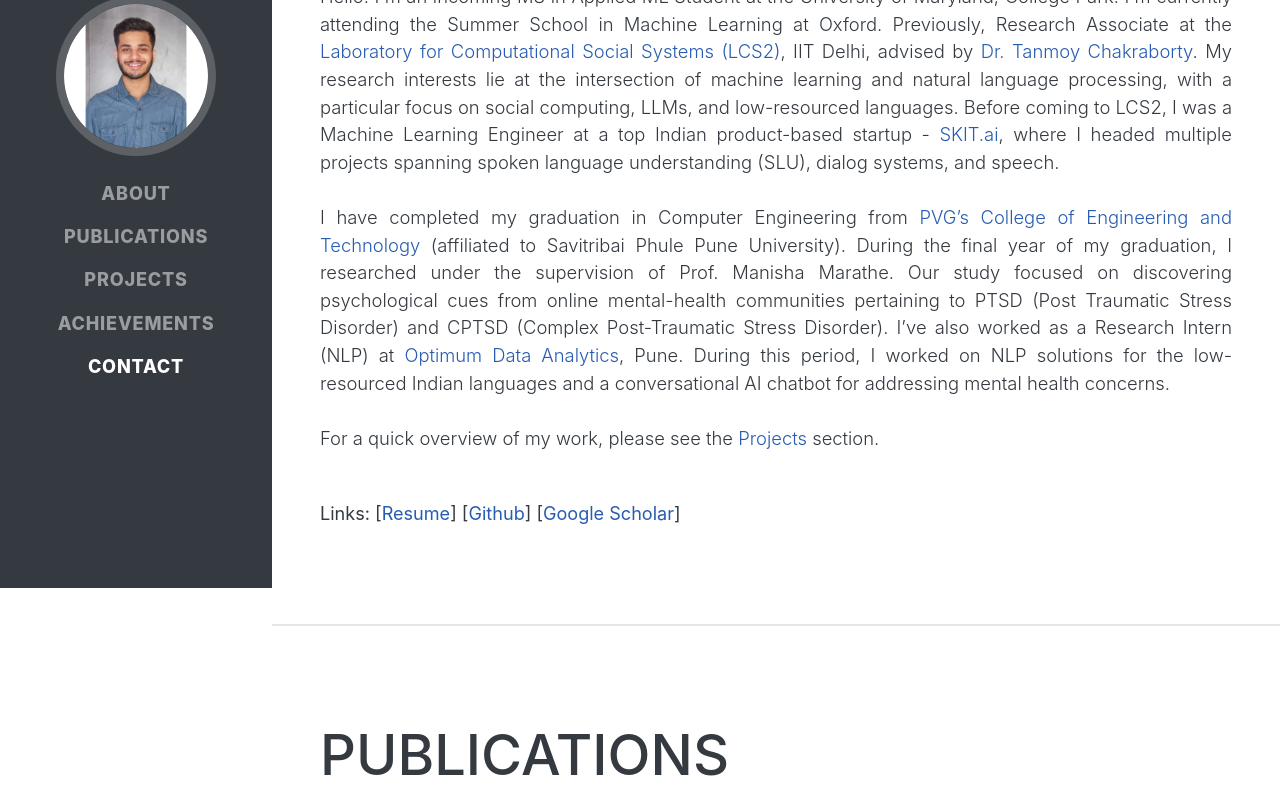
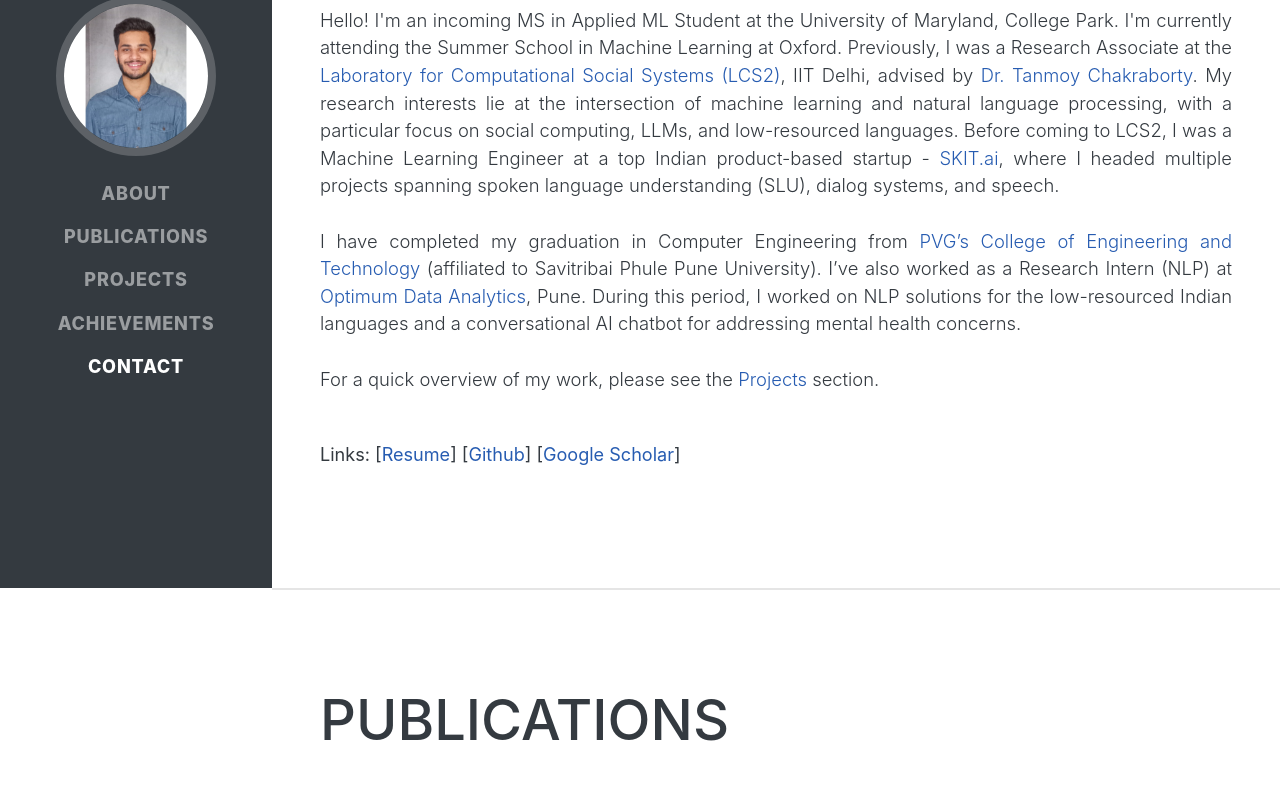
Before and after one commit to AmeyHengle/ameyhengle.github.io, a website: page index.html in a window 1280 px wide. Shown: the part 212-1002 px from the top of the page. Drawn offline with nearby package versions, Linux system fonts and the light colour scheme; a web font is replaced by a local one.

Commit message:
Update index.html

```diff
--- a/index.html
+++ b/index.html
@@ -66,15 +66,13 @@
                         <br><br> For a quick overview of my work, please see the <a target="_blank" href="#projects">Projects</a> section.
 
                     </p> -->
-                    <p class="lead mb-5" align = "justify">Hello! I'm an incoming MS in Applied ML Student at the University of Maryland, College Park. I'm currently attending the Summer School in Machine Learning at Oxford. Previously, Research Associate at the <a target="_blank" href="https://lcs2.in//">Laboratory for Computational Social Systems (LCS2)</a>, IIT Delhi, advised by <a target="_blank" href="https://www.tanmoychak.com/">Dr. Tanmoy Chakraborty</a>.
+                    <p class="lead mb-5" align = "justify">Hello! I'm an incoming MS in Applied ML Student at the University of Maryland, College Park. I'm currently attending the Summer School in Machine Learning at Oxford. Previously, I was a Research Associate at the <a target="_blank" href="https://lcs2.in//">Laboratory for Computational Social Systems (LCS2)</a>, IIT Delhi, advised by <a target="_blank" href="https://www.tanmoychak.com/">Dr. Tanmoy Chakraborty</a>.
                         My research interests lie at the intersection of machine learning and natural language processing, with a particular focus on social computing, LLMs, and low-resourced languages.
                         Before coming to LCS2, I was a Machine Learning Engineer at a top Indian product-based startup - <a target="_blank" href="https://skit.ai/">SKIT.ai</a>, where I headed multiple projects spanning spoken language understanding (SLU), dialog systems, and speech.
 
                         <br><br>
                         I have completed my graduation in Computer Engineering from <a target="_blank" href="https://www.pvgcoet.ac.in/">PVG’s College
                         of Engineering and Technology </a>(affiliated to Savitribai Phule Pune University).
-                        During the final year of my graduation, I researched under the supervision of Prof. Manisha Marathe.
-                        Our study focused on discovering psychological cues from online mental-health communities pertaining to PTSD (Post Traumatic Stress Disorder) and CPTSD (Complex  Post-Traumatic Stress Disorder).
                         I’ve also worked as a Research Intern (NLP) at <a target="_blank" href="https://www.optimumdataanalytics.com//">Optimum Data Analytics</a>, Pune. During this period, I worked on NLP solutions for the low-resourced Indian languages and a conversational AI chatbot for addressing mental health concerns.
                         <br><br> For a quick overview of my work, please see the <a target="_blank" href="#projects">Projects</a> section.
 
```
